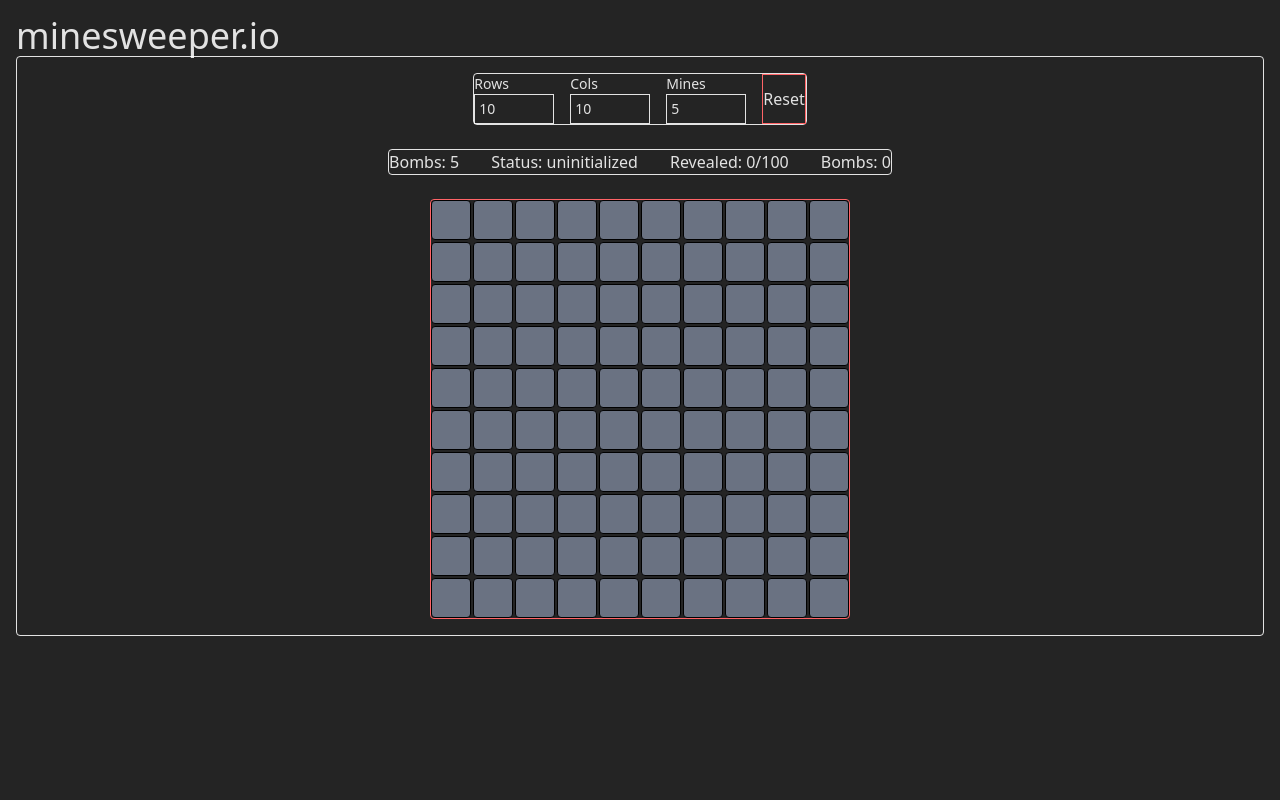
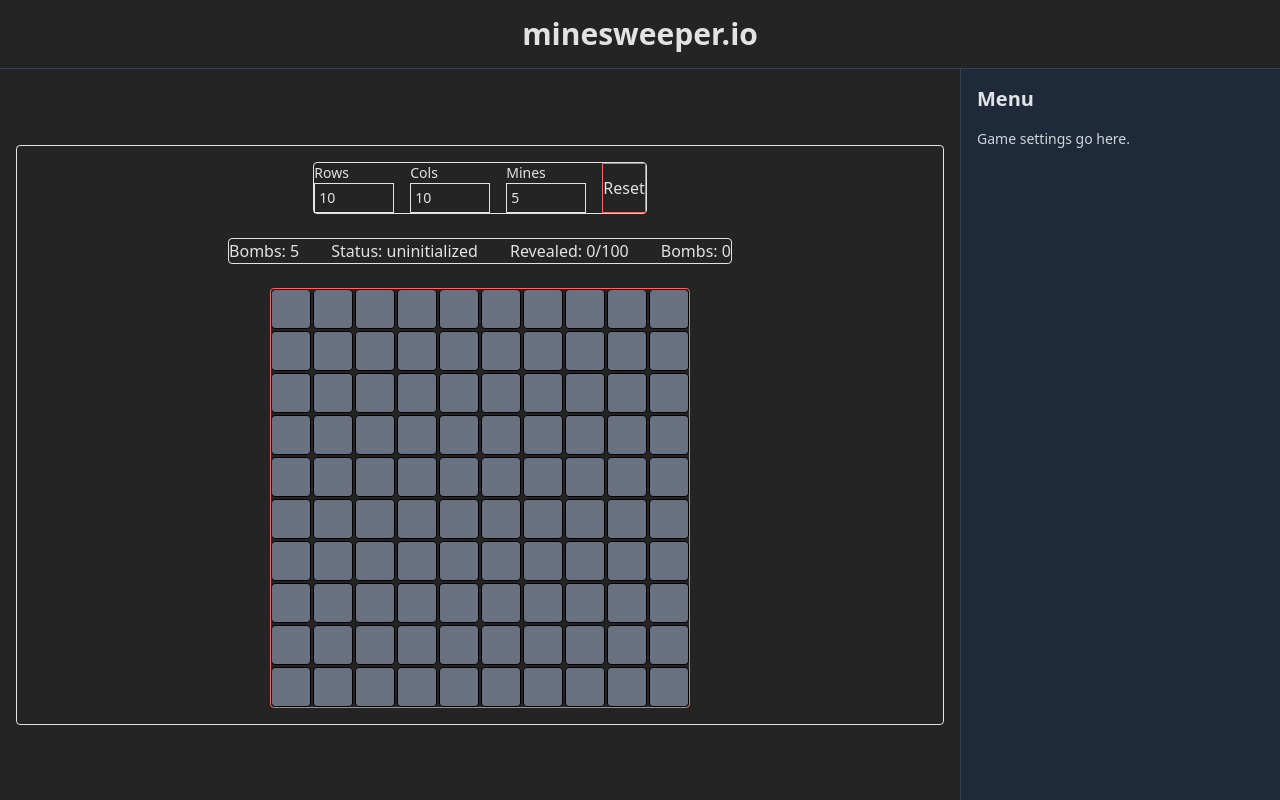
Before and after one commit to ruasidev/minesweeper.io, a React (Vite) app: page / in a window 1280 px wide. Built offline with nearby package versions, Linux system fonts and the light colour scheme.

Commit message:
UI tweaks

```diff
--- a/src/App.tsx
+++ b/src/App.tsx
@@ -1,11 +1,27 @@
-import { useState } from 'react'
 import Game from './pages/Game'
 
 function App() {
   return (
-    <div style={{ padding: "1rem" }}>
-      <h1 className='text-4xl'>minesweeper.io</h1>
-      <Game />
+    <div className="h-screen w-screen flex flex-col">
+      <header className="p-4 text-center border-b border-gray-700">
+        <h1 className="text-3xl font-bold">minesweeper.io</h1>
+      </header>
+
+      <main className="flex flex-1 overflow-hidden">
+        {/* Board on the left */}
+        <div className="flex-1 flex items-center justify-center overflow-auto p-4">
+          <Game />
+        </div>
+
+        {/* Panel on the right */}
+        <aside className="w-80 border-l border-gray-700 p-4 bg-gray-800">
+          <h2 className="text-xl font-semibold mb-4">Menu</h2>
+          {/* Example controls */}
+          <div className="space-y-4">
+            <p className="text-sm text-gray-300">Game settings go here.</p>
+          </div>
+        </aside>
+      </main>
     </div>
   )
 }
```
